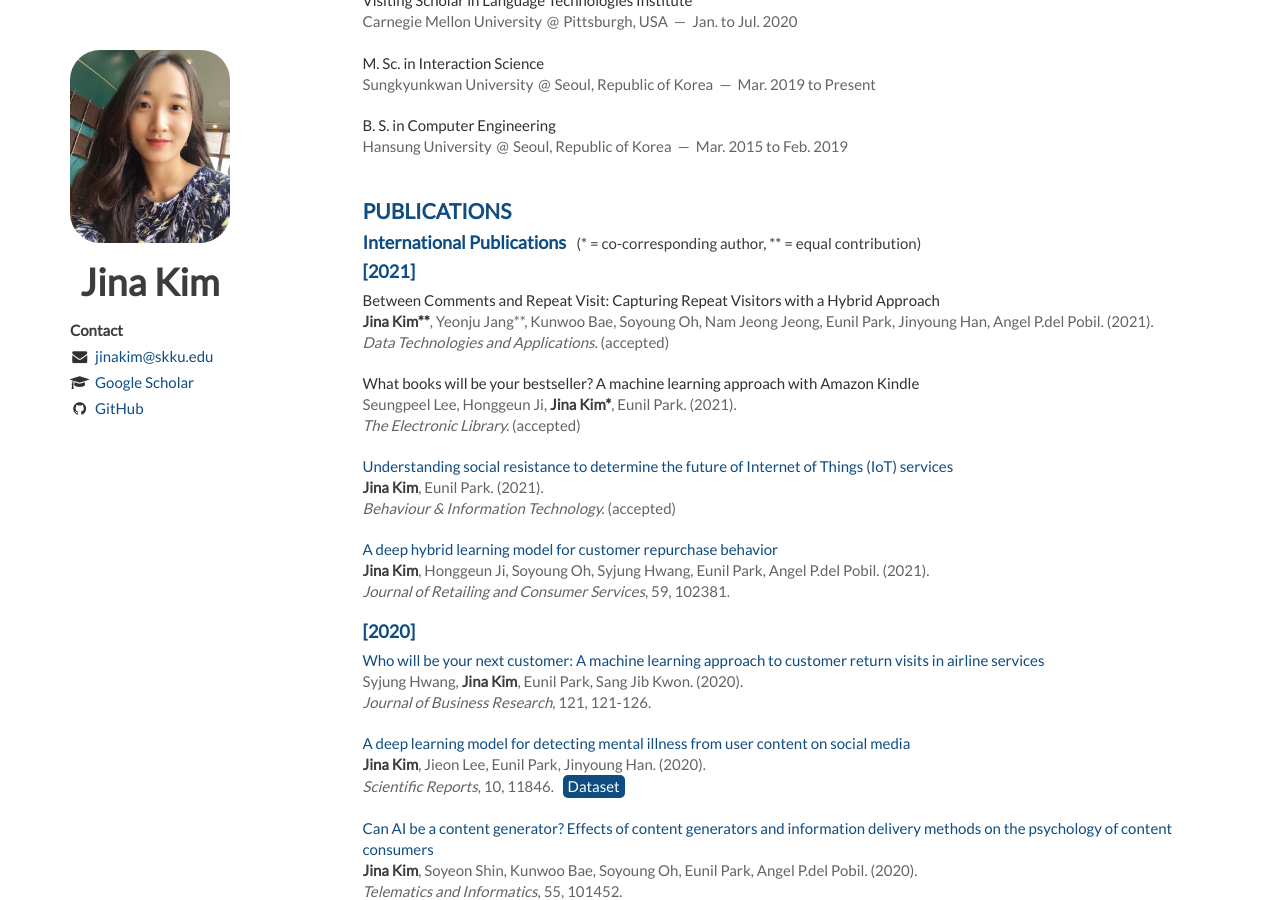
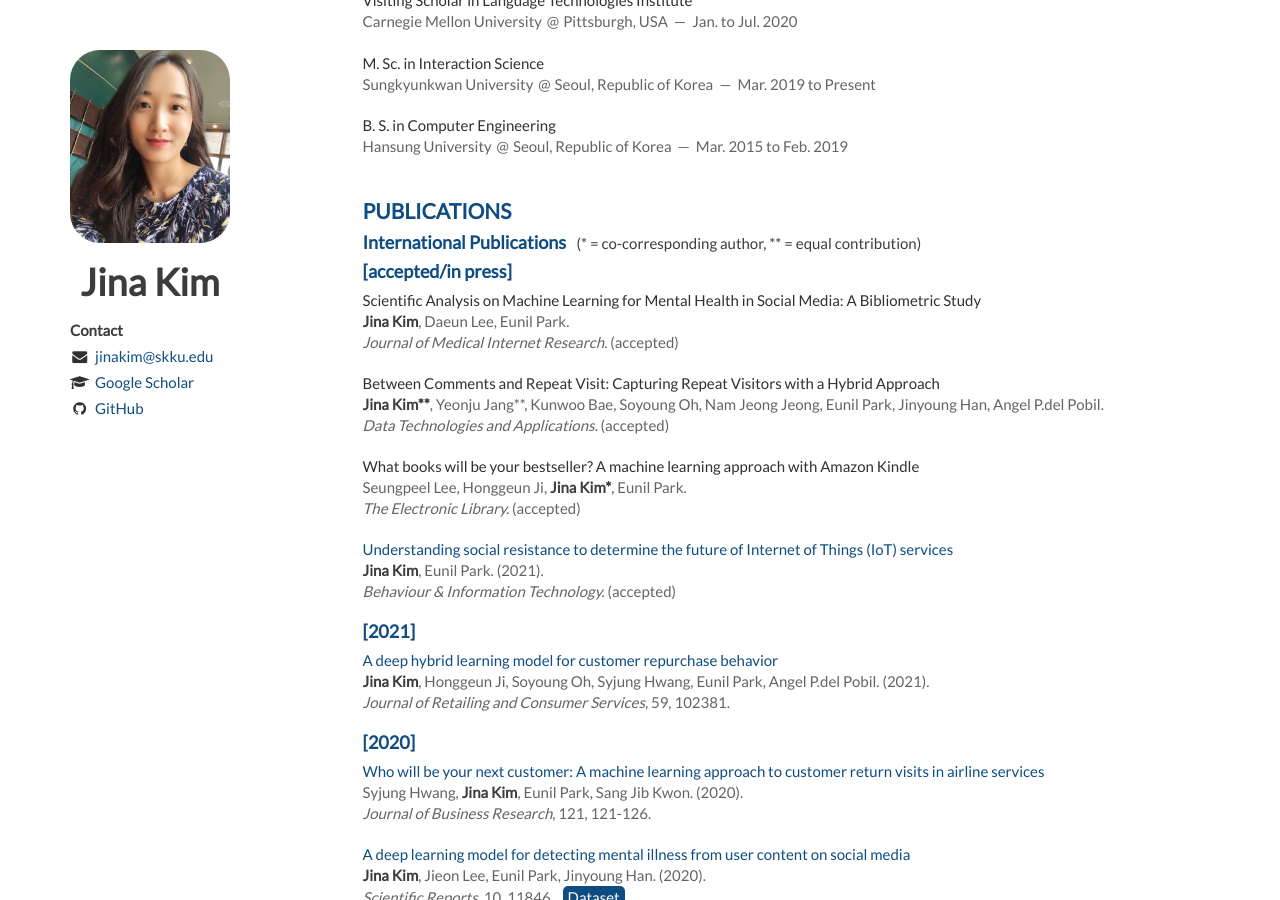
Before and after one commit to Jina-Kim/Jina-Kim.github.io, a Jekyll site: the page built from index.html, in a window 1280 px wide and 900 px high, scrolled down 539 px. Built offline with Jekyll 4.4.1, drawn with Linux system fonts in a browser that asks for light colours; nearby versions of some CDN libraries; the list of posts is cut into pages by our own code.

Commit message:
Update publications.html

```diff
--- a/_includes/publications.html
+++ b/_includes/publications.html
@@ -3,12 +3,20 @@
 
     <h2>International Publications &nbsp; <span style="font-size: smaller;color: rgb(60, 60, 60);font-weight: normal;">(* = co-corresponding author, ** = equal contribution)</span></h2>
 
-    <h2>[2021]</h2>
+    <h2>[accepted/in press]</h2>
+
+    <article>
+        <header>
+            Scientific Analysis on Machine Learning for Mental Health in Social Media: A Bibliometric Study<br/>
+            <span> <em>Jina Kim</em>, Daeun Lee, Eunil Park.</span><br/>
+            <span><i>Journal of Medical Internet Research.</i> (accepted)</span>
+        </header>
+    </article>
 
     <article>
         <header>
             Between Comments and Repeat Visit: Capturing Repeat Visitors with a Hybrid Approach<br/>
-            <span> <em>Jina Kim**</em>, Yeonju Jang**, Kunwoo Bae, Soyoung Oh, Nam Jeong Jeong, Eunil Park, Jinyoung Han, Angel P.del Pobil. (2021).</span><br/>
+            <span> <em>Jina Kim**</em>, Yeonju Jang**, Kunwoo Bae, Soyoung Oh, Nam Jeong Jeong, Eunil Park, Jinyoung Han, Angel P.del Pobil.</span><br/>
             <span><i>Data Technologies and Applications.</i> (accepted)</span>
         </header>
     </article>
@@ -16,7 +24,7 @@
     <article>
         <header>
             What books will be your bestseller? A machine learning approach with Amazon Kindle<br/>
-            <span> Seungpeel Lee, Honggeun Ji, <em>Jina Kim*</em>, Eunil Park. (2021).</span><br/>
+            <span> Seungpeel Lee, Honggeun Ji, <em>Jina Kim*</em>, Eunil Park.</span><br/>
             <span><i>The Electronic Library.</i> (accepted)</span>
         </header>
     </article>
```
Also changed, not shown: other parts of _includes/publications.html (+2 -0 lines).
